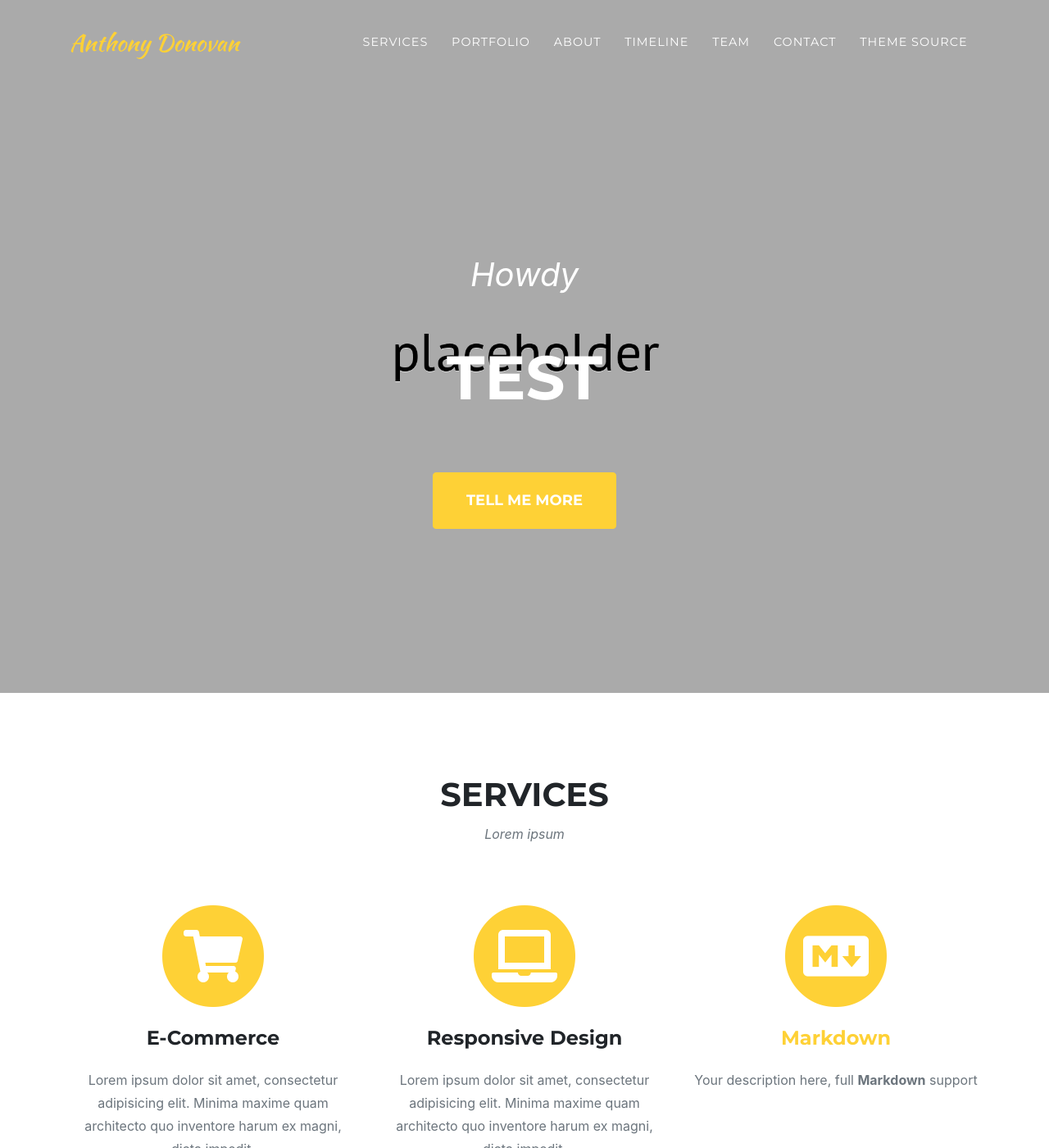
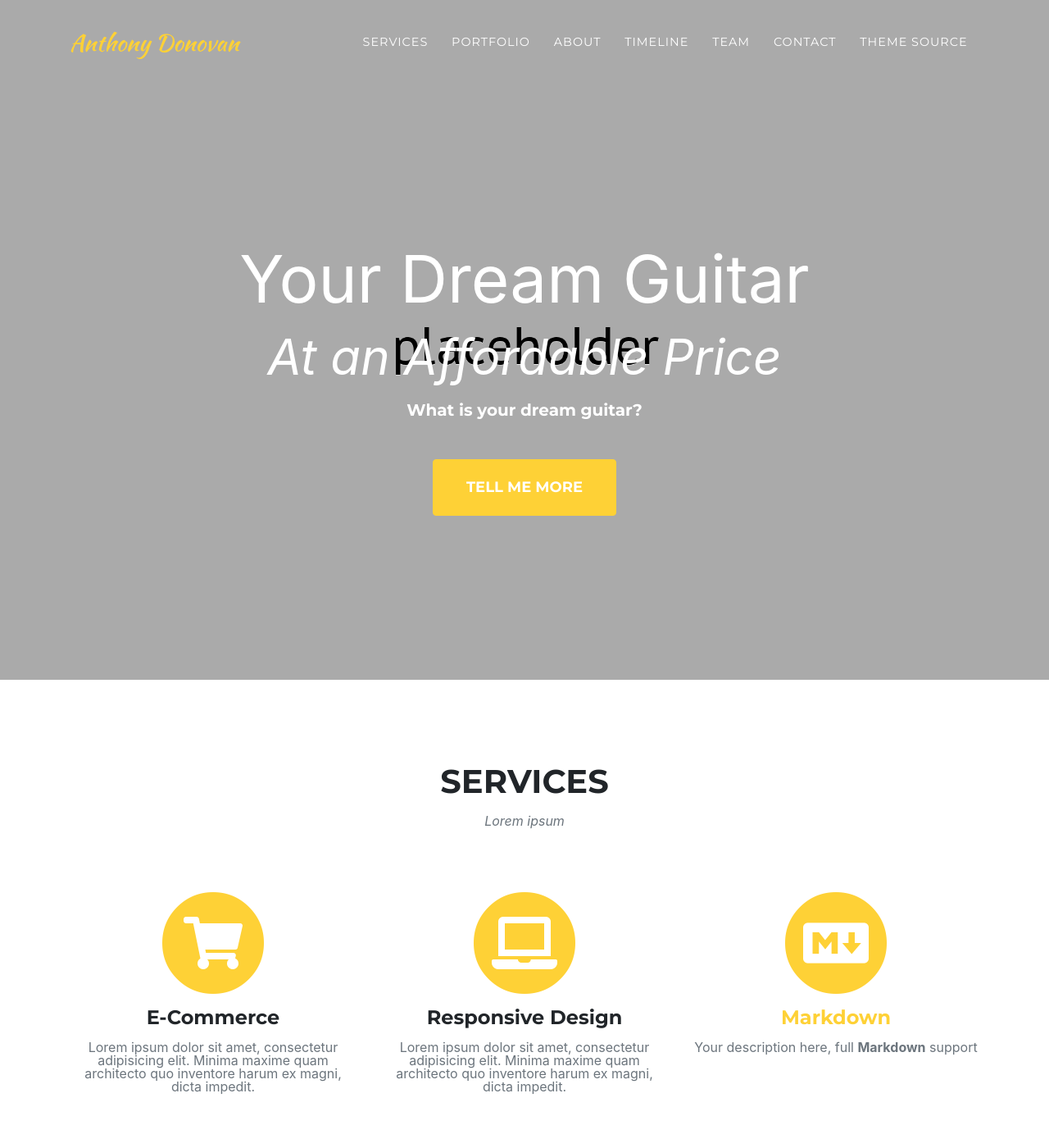
Before and after one commit to Fiddlestix/fiddlestix.github.io, a Jekyll site: the page built from index.md, in a window 1280 px wide and 1400 px high. Shown: the whole window at 82% size. Built offline with Jekyll 4.4.1, drawn with Linux system fonts in a browser that asks for light colours; some web fonts are replaced.

Commit message:
Formating Main Heading

```diff
--- a/_data/sitetext.yml
+++ b/_data/sitetext.yml
@@ -11,8 +11,9 @@
 # -----------------
 en: &DEFAULT_EN
   header:
-    title: Howdy
-    text: Test
+    title: Your Dream Guitar
+    titleB: At an Affordable Price
+    text: What is your dream guitar?
     button: Tell Me More
     buttonlink: "#services"
 
--- a/_includes/navheader.html
+++ b/_includes/navheader.html
@@ -52,9 +52,12 @@
       <div class="intro-text">
 	  {%- if site.data.sitetext[site.locale].header.title -%}
         <div class="intro-lead-in">{{ site.data.sitetext[site.locale].header.title | markdownify }}</div>
+    {%- endif -%}
+        {%- if site.data.sitetext[site.locale].header.titleB -%}
+        <div class="intro-continue">{{ site.data.sitetext[site.locale].header.titleB | markdownify }}</div>
 	  {%- endif -%}
 	  {%- if site.data.sitetext[site.locale].header.text -%}
-        <div class="intro-heading text-uppercase">{{ site.data.sitetext[site.locale].header.text | markdownify }}</div>
+        <div class="intro-heading">{{ site.data.sitetext[site.locale].header.text | markdownify }}</div>
 	  {%- endif -%}
 	  {%- if site.data.sitetext[site.locale].header.button -%}
         <a class="btn btn-primary btn-xl text-uppercase js-scroll-trigger" href="{{ site.data.sitetext[site.locale].header.buttonlink }}">{{ site.data.sitetext[site.locale].header.button }}</a>
--- a/_sass/base/_page.scss
+++ b/_sass/base/_page.scss
@@ -5,7 +5,7 @@ body {
 }
 
 p {
-  line-height: 1.75;
+  line-height: 1;
 }
 
 a {
--- a/_sass/layout/_masthead.scss
+++ b/_sass/layout/_masthead.scss
@@ -32,14 +32,22 @@ header.masthead {
       padding-top: 300px;
       padding-bottom: 200px;
       .intro-lead-in {
-        font-size: 40px;
+        font-size: 80px;
+        font-style: Normal;
+        line-height: 40px;
+        margin-bottom: 25px;
+        @include serif-font;
+      }
+      .intro-continue {
+        font-size: 60px;
         font-style: italic;
         line-height: 40px;
         margin-bottom: 25px;
         @include serif-font;
       }
       .intro-heading {
-        font-size: 75px;
+        font-size: 20px;
+        font-style: Normal;
         font-weight: 700;
         line-height: 75px;
         margin-bottom: 50px;
```
